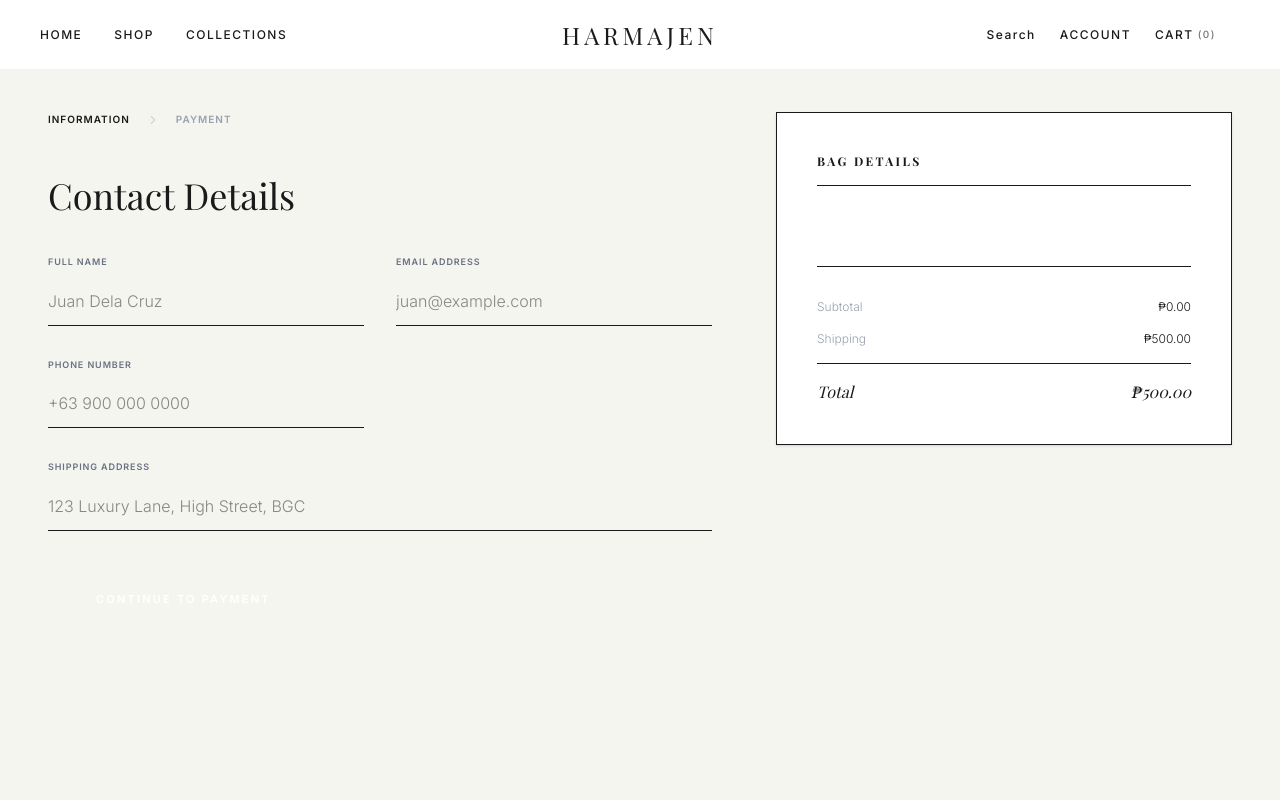
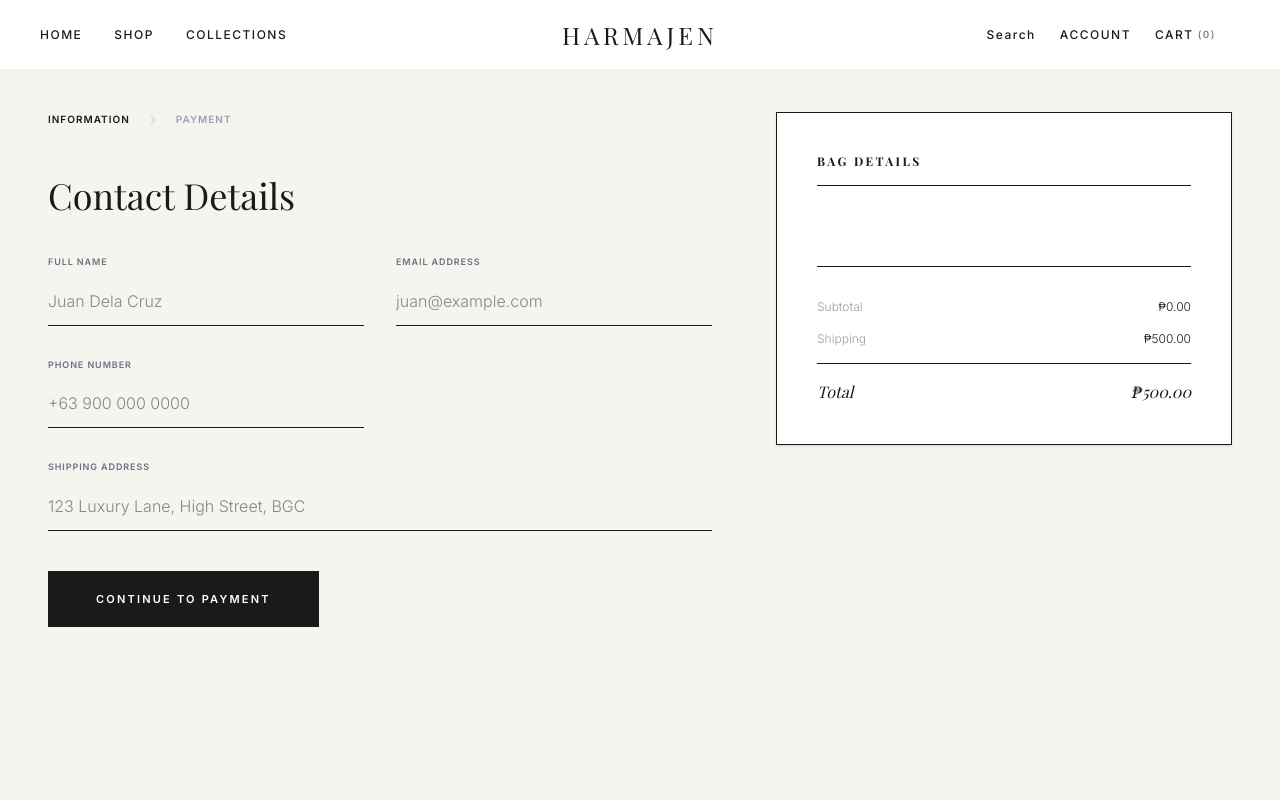
Before and after one commit to kaiiii05/Hamrajen, a React (Vite) app: page /checkout in a window 1280 px wide. Shown: the top 800 px of the page. Built offline with nearby package versions, Linux system fonts and the light colour scheme; a web font is replaced by a local one.

Commit message:
updated button

```diff
--- a/src/pages/Checkout.tsx
+++ b/src/pages/Checkout.tsx
@@ -132,7 +132,7 @@ export default function Checkout() {
                    </div>
                    <button
                     type="submit"
-                    className="w-full md:w-auto bg-brand-black text-white px-12 py-5 text-[11px] uppercase font-bold tracking-[0.2em] hover:bg-brand-gold transition-all"
+                    className="w-full md:w-auto bg-brand-charcoal text-white px-12 py-5 text-[11px] uppercase font-bold tracking-[0.2em] hover:bg-brand-gold transition-all"
                   >
                     Continue to Payment
                   </button>
```
